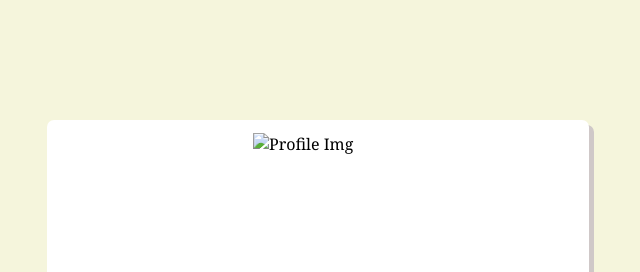
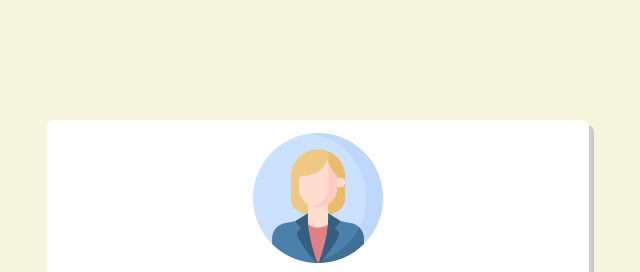
Before and after one commit to anjalikajaljyoti/Profile, a plain HTML site: page index.html in a window 1280 px wide. Shown: the top 272 px of the page, without its empty margins (322-962 px from the left). Drawn offline with Linux system fonts and the light colour scheme.

Commit message:
Update index.html

```diff
--- a/index.html
+++ b/index.html
@@ -9,7 +9,7 @@
 <body>
 
         <div class="container">
-            <img src="img/img.png" alt="Profile Img">
+            <img src="img.png" alt="Profile Img">
             <h1> Yadav Anjali </h1>
             <p>"Hello, <strong>I'm Yadav Anjali!</strong>
                 A web developer passionate about crafting responsive, user-friendly, and visually appealing websites.
```
